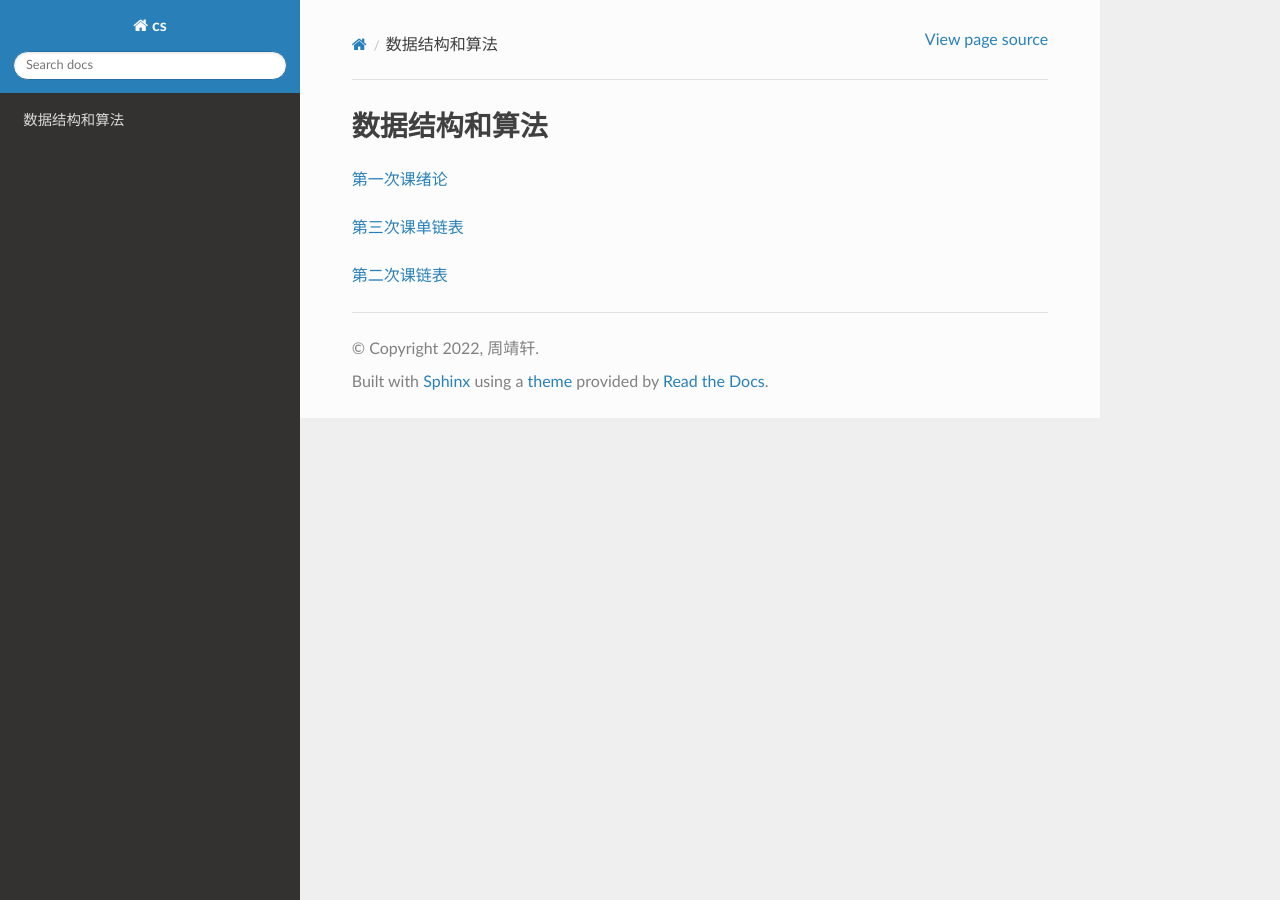
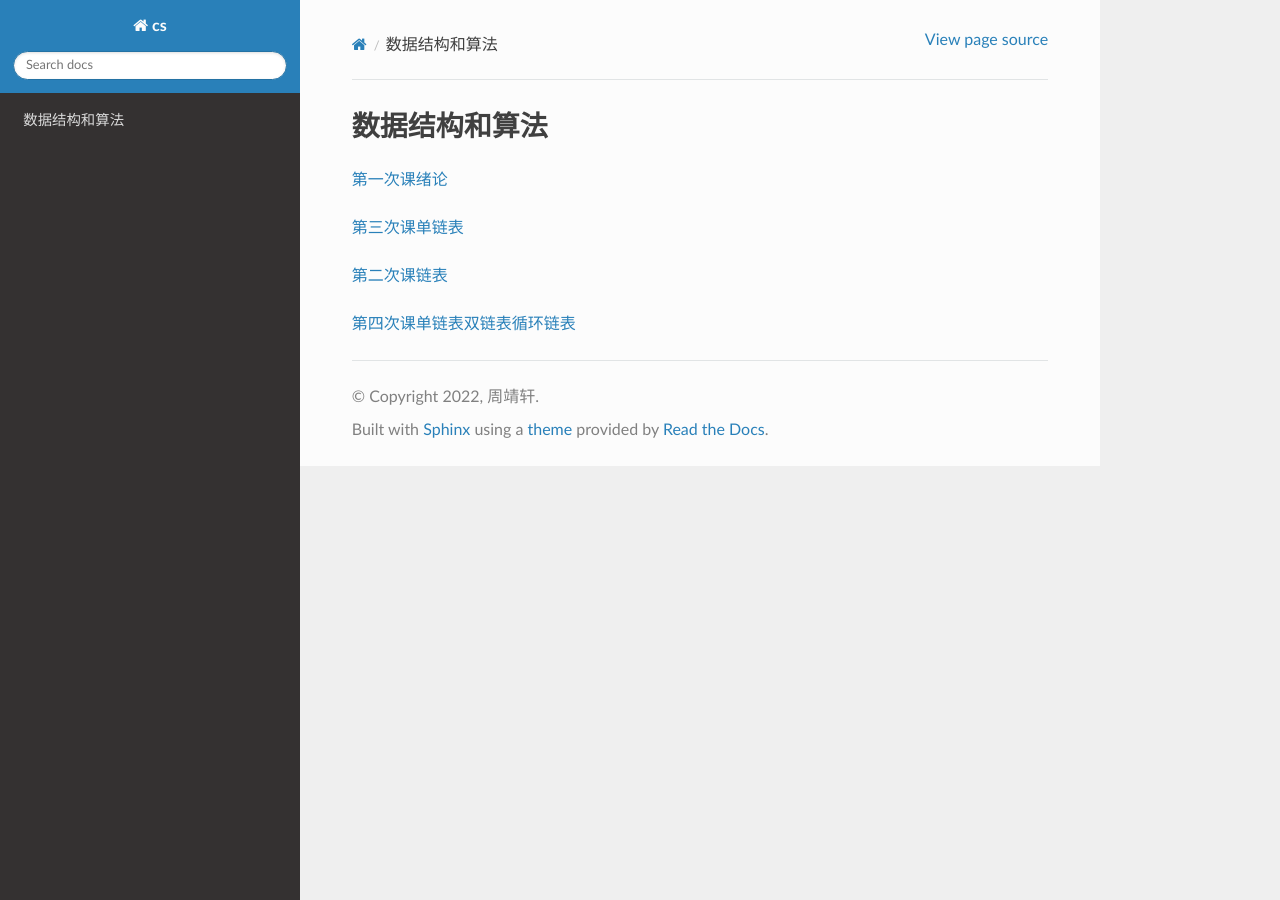
Before and after one commit to GodBlessChina/ds2022, a Sphinx documentation site: the page built from source/index.rst, in a window 1280 px wide. Built offline with Sphinx 7.4.7 and the Read the Docs theme 2.0.0, drawn with Linux system fonts in a browser that asks for light colours.

Commit message:
第四次课

```diff
--- a/source/index.rst
+++ b/source/index.rst
@@ -13,3 +13,6 @@
 
 
 `第二次课链表 <https://godblesschina.github.io/ds2022/第二次课链表.html>`_
+
+
+`第四次课单链表双链表循环链表 <https://godblesschina.github.io/ds2022/第四次课单链表双链表循环链表.html>`_
```
Also changed, not shown: 5 other files.
